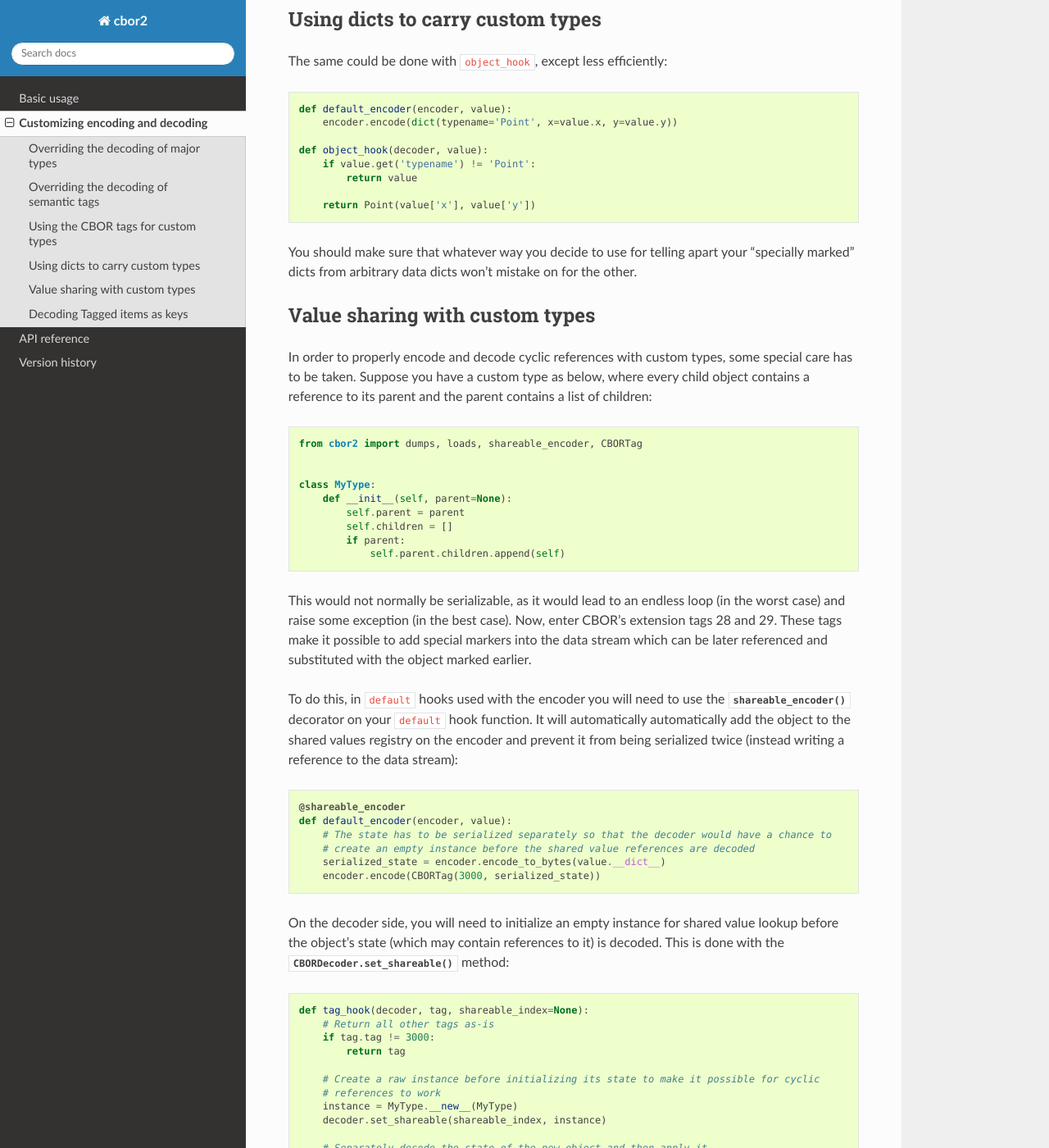
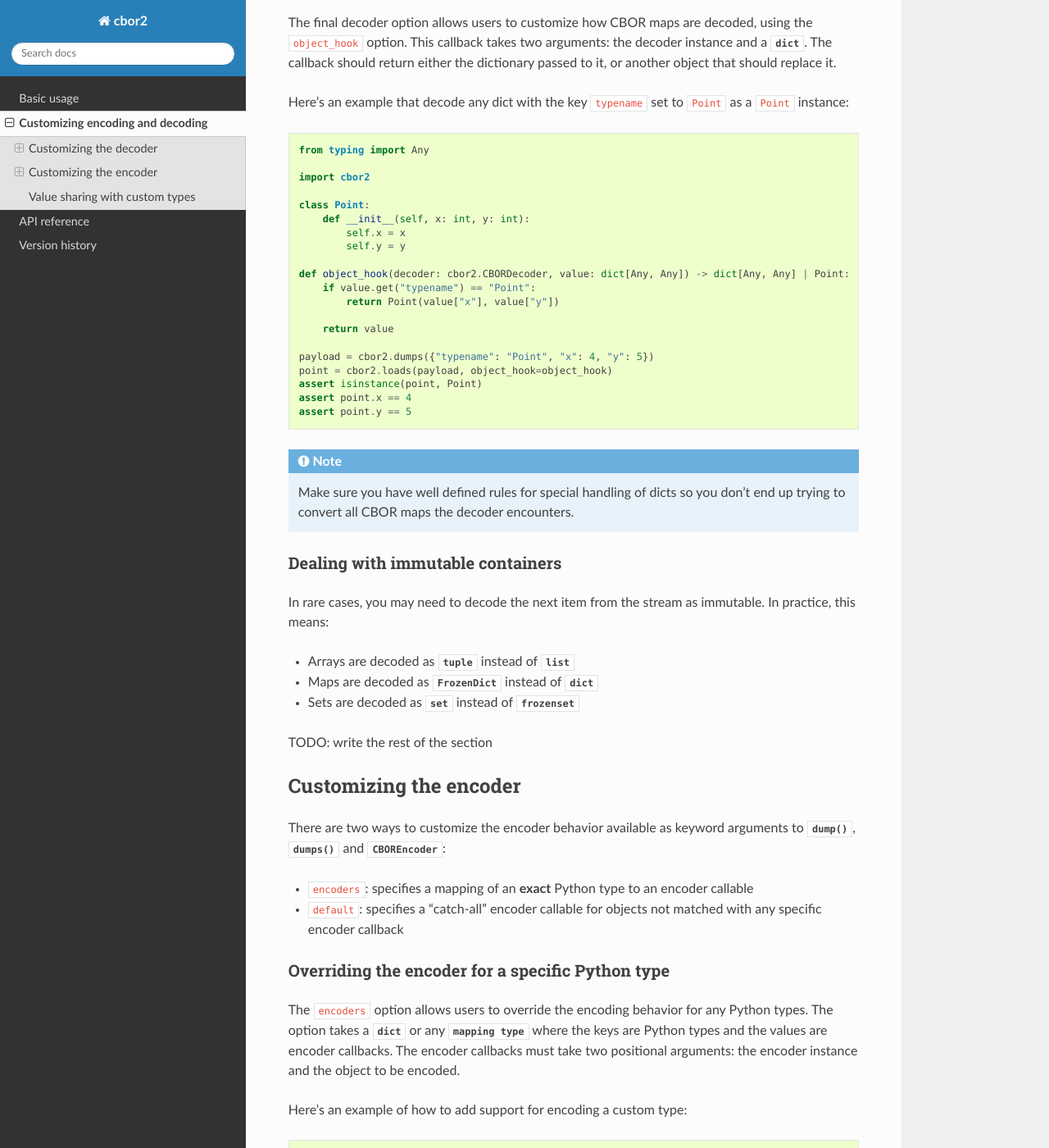
Before and after one commit to agronholm/cbor2, a Sphinx documentation site: the page built from docs/customizing.rst, in a window 1280 px wide and 1400 px high, scrolled down 2057 px. Shown: the whole window at 82% size. Built offline with Sphinx 7.4.7 and the Read the Docs theme 3.1.0, drawn with Linux system fonts in a browser that asks for light colours; the version number could not be read and is left out; cross-references to code outside the pages are shown as plain code; some of the changed text lies outside the part shown.

Commit message:
Added support for overriding encoders

```diff
--- a/docs/customizing.rst
+++ b/docs/customizing.rst
@@ -5,14 +5,11 @@ Customizing encoding and decoding
 
 Both the encoder and decoder can be customized to support a wider range of types.
 
-On the encoder side, this is accomplished by passing a callback as the ``default`` constructor
-argument. This callback will receive an object that the encoder could not serialize on its own.
-The callback should then return a value that the encoder can serialize on its own, although the
-return value is allowed to contain objects that also require the encoder to use the callback, as
-long as it won't result in an infinite loop.
+Customizing the decoder
+-----------------------
 
-On the decoder side, you have four venues, available as keyword arguments to :func:`load`,
-:func:`loads` and :class:`CBORDecoder`:
+There are four ways to customize the decoding behavior, available as keyword arguments to
+:func:`load`, :func:`loads` and :class:`CBORDecoder`:
 
 #. ``major_decoders``: lets you override how specific major CBOR types are decoded
 #. ``semantic_decoders``: lets you override how specific semantic tags are decoded
@@ -20,28 +17,27 @@ On the decoder side, you have four venues, available as keyword arguments to :fu
 #. ``object_hook``: lets you transform any newly-decoded dicts
 
 Overriding the decoding of major types
---------------------------------------
+++++++++++++++++++++++++++++++++++++++
 
 The following example overrides the decoding for major type 3 (text strings)::
 
     import cbor2
 
-    def string_decoder(decoder, subtype):
-        # Call the original implementation (optional if you want to do the
-        # low-level decoding yourself
+    def string_decoder(decoder: cbor2.CBORDecoder, subtype: int) -> str:
+        # Call the original implementation
+        # (optional if you want to do the low-level decoding yourself)
         my_string = decoder.decode_string(subtype)
         return my_string[::-1]
 
-    payload = b'mHello, world!'  # "Hello, world" encoded with CBOR
-    print(cbor2.loads(payload, major_decoders={3: string_decoder}))
-    # This prints: !dlrow ,olleH
+    payload = cbor2.dumps("Hello, world!")
+    assert cbor2.loads(payload, major_decoders={3: string_decoder}) == "!dlrow ,olleH"
 
 .. note:: Overriding major decoders is a niche feature, not needed by most users.
     Additionally, passing a major decoder lookup mapping has negative consequences
     for the decoder's performance due to the extra round-trips to the Python interpreter.
 
 Overriding the decoding of semantic tags
-----------------------------------------
+++++++++++++++++++++++++++++++++++++++++
 
 If you want to override how an already supported tag is decoded, this is a good way to do it.
 
@@ -51,149 +47,238 @@ Here's an example decoder implementation for semantic tag 1 (epoch datetime)::
 
     import cbor2
 
-    def decode_epoch_datetime(decoder):
+    def decode_epoch_datetime(decoder: cbor2.CBORDecoder) -> datetime:
         timestamp = decoder.decode()
         return datetime.fromtimestamp(timestamp, timezone.utc)
 
-    payload = b'\xc1\x1aQKg\xb0'  # 1(1363896240) in CBOR notation
-    print(cbor2.loads(payload, semantic_decoders={1: decode_epoch_datetime}))
-    # This prints: 2013-03-21 20:04:00+00:00
+    payload = cbor2.dumps(cbor2.CBORTag(1, 1363896240))
+    decoded = cbor2.loads(payload, semantic_decoders={1: decode_epoch_datetime})
+    assert decoded == datetime(2013, 3, 21, 20, 4, tzinfo=timezone.utc)
 
 .. note:: Overriding semantic decoders incurs a slight performance penalty for all semantic
     tags as it involves a round-trip to the Python interpreter for the decoder callback
     lookup.
 
-Using the CBOR tags for custom types
-------------------------------------
+Specifying a "catch-all" for unhandled semantic tags
+++++++++++++++++++++++++++++++++++++++++++++++++++++
 
-The most common way to use ``default`` is to call :meth:`CBOREncoder.encode`
-to add a custom tag in the data stream, with the payload as the value::
+By specifying a ``tag_hook``, the decoder will handle otherwise unhandled semantic tags by calling
+this callable with two arguments: the decoder instance and the tag object. Its return value is used
+in place of the :class:`CBORTag` object that would have otherwise been returned.
+
+Here's an example that assumes semantic tag 4000 to contain an array of attributes ``x`` and ``y``
+for a custom ``Point`` class::
+
+    import cbor2
 
     class Point:
-        def __init__(self, x, y):
+        def __init__(self, x: int, y: int):
             self.x = x
             self.y = y
 
-    def default_encoder(encoder, value):
+    def tag_hook(decoder: cbor2.CBORDecoder, tag: cbor2.CBORTag) -> Point | cbor2.CBORTag:
+        if tag.tag == 4000:
+            # we expect tag.value to be an array of [x, y] attributes
+            return Point(*tag.value)
+
+        return tag
+
+    payload = cbor2.dumps(cbor2.CBORTag(4000, [4, 5]))
+    point = cbor2.loads(payload, tag_hook=tag_hook)
+    assert isinstance(point, Point)
+    assert point.x == 4
+    assert point.y == 5
+
+Customizing map decoding
+++++++++++++++++++++++++
+
+The final decoder option allows users to customize how CBOR maps are decoded, using the
+``object_hook`` option. This callback takes two arguments: the decoder instance and a
+:class:`dict`. The callback should return either the dictionary passed to it, or another object
+that should replace it.
+
+Here's an example that decode any dict with the key ``typename`` set to ``Point`` as a ``Point``
+instance::
+
+    from typing import Any
+
+    import cbor2
+
+    class Point:
+        def __init__(self, x: int, y: int):
+            self.x = x
+            self.y = y
+
+    def object_hook(decoder: cbor2.CBORDecoder, value: dict[Any, Any]) -> dict[Any, Any] | Point:
+        if value.get("typename") == "Point":
+            return Point(value["x"], value["y"])
+
+        return value
+
+    payload = cbor2.dumps({"typename": "Point", "x": 4, "y": 5})
+    point = cbor2.loads(payload, object_hook=object_hook)
+    assert isinstance(point, Point)
+    assert point.x == 4
+    assert point.y == 5
+
+.. note:: Make sure you have well defined rules for special handling of dicts so you don't end up
+    trying to convert all CBOR maps the decoder encounters.
+
+Dealing with immutable containers
++++++++++++++++++++++++++++++++++
+
+In rare cases, you may need to decode the next item from the stream as immutable.
+In practice, this means:
+
+* Arrays are decoded as :class:`tuple` instead of :class:`list`
+* Maps are decoded as :class:`~cbor2.FrozenDict` instead of :class:`dict`
+* Sets are decoded as :class:`set` instead of :class:`frozenset`
+
+TODO: write the rest of the section
+
+Customizing the encoder
+-----------------------
+
+There are two ways to customize the encoder behavior available as keyword arguments to
+:func:`dump`, :func:`dumps` and :class:`CBOREncoder`:
+
+* ``encoders``: specifies a mapping of an **exact** Python type to an encoder callable
+* ``default``: specifies a "catch-all" encoder callable for objects not matched with any specific
+  encoder callback
+
+Overriding the encoder for a specific Python type
++++++++++++++++++++++++++++++++++++++++++++++++++
+
+The ``encoders`` option allows users to override the encoding behavior for any Python types.
+The option takes a :class:`dict` or any :class:`mapping type <collections.abc.Mapping>` where the
+keys are Python types and the values are encoder callbacks. The encoder callbacks must take two
+positional arguments: the encoder instance and the object to be encoded.
+
+Here's an example of how to add support for encoding a custom type::
+
+    import cbor2
+
+    class Point:
+        def __init__(self, x: int, y: int):
+            self.x = x
+            self.y = y
+
+    def encode_point(encoder: cbor2.CBOREncoder, value: Point) -> None:
         # Tag number 4000 was chosen arbitrarily
-        encoder.encode(CBORTag(4000, [value.x, value.y]))
+        encoder.encode_semantic(4000, [value.x, value.y])
 
-The corresponding ``tag_hook`` would be::
+    # prints b'\xd9\x0f\xa0\x82\x04\x05'
+    print(cbor2.dumps(Point(4, 5), encoders={Point: encode_point}))
 
-    def tag_hook(decoder, tag):
-        if tag.tag != 4000:
-            return tag
+This encodes the two fields, x and y, as an array under the (arbitrarily chosen) semantic tag 4000.
 
-        # tag.value is now the [x, y] list we serialized before
-        return Point(*tag.value)
+.. important:: The encoder matches type **exactly**, so it will not match against subclasses of
+    types in the encoder registry!
 
-Using dicts to carry custom types
----------------------------------
+Specifying a "catch-all" callback for unhandled semantic tags
++++++++++++++++++++++++++++++++++++++++++++++++++++++++++++++
 
-The same could be done with ``object_hook``, except less efficiently::
+The ``default`` option is used by the encoder as the last resort for any objects it could not
+encode otherwise. Just like with the ``encoders`` option, the callback takes two arguments: the
+encoder instance and the object to be encoded.
 
-    def default_encoder(encoder, value):
-        encoder.encode(dict(typename='Point', x=value.x, y=value.y))
+Here's an example that tries to encode arbitrary objects as a combination of the fully qualified
+class name and a dictionary of attribute values::
 
-    def object_hook(decoder, value):
-        if value.get('typename') != 'Point':
-            return value
+    import cbor2
 
-        return Point(value['x'], value['y'])
+    class Point:
+        def __init__(self, x: int, y: int):
+            self.x = x
+            self.y = y
 
-You should make sure that whatever way you decide to use for telling apart your "specially marked"
-dicts from arbitrary data dicts won't mistake on for the other.
+    def default_encoder(encoder: cbor2.CBOREncoder, obj: object) -> None:
+        cls = obj.__class__
+        name = f"{cls.__module__}.{cls.__qualname__}"
+        attributes = {key: getattr(obj, key) for key in dir(obj)}
+        encoder.encode_semantic(50000, [name, attributes])
+
+    # prints b'\xd9\xc3P\x82n__main__.Point\xa2ax\x04ay\x05'
+    print(cbor2.dumps(Point(4, 5), default=default_encoder))
 
 Value sharing with custom types
 -------------------------------
 
 In order to properly encode and decode cyclic references with custom types, some special care has
-to be taken. Suppose you have a custom type as below, where every child object contains a reference
-to its parent and the parent contains a list of children::
+to be taken. Suppose you have a custom type as below, where any child object could contain a
+reference to its parent or any ancestor, you would encounter an error when naively trying to
+serialize such a cyclic object graph::
 
-    from cbor2 import dumps, loads, shareable_encoder, CBORTag
+    from __future__ import annotations
 
+    import cbor2
 
     class MyType:
-        def __init__(self, parent=None):
+        def __init__(self, parent: MyType | None = None):
             self.parent = parent
             self.children = []
             if parent:
                 self.parent.children.append(self)
 
-This would not normally be serializable, as it would lead to an endless loop (in the worst case)
-and raise some exception (in the best case). Now, enter CBOR's extension tags 28 and 29. These tags
-make it possible to add special markers into the data stream which can be later referenced and
-substituted with the object marked earlier.
-
-To do this, in ``default`` hooks used with the encoder you will need to use the
-:meth:`shareable_encoder` decorator on your ``default`` hook function. It will
-automatically automatically add the object to the shared values registry on the encoder and prevent
-it from being serialized twice (instead writing a reference to the data stream)::
-
-    @shareable_encoder
-    def default_encoder(encoder, value):
+    def encode_mytype(encoder: cbor2.CBOREncoder, value: MyType):
         # The state has to be serialized separately so that the decoder would have a chance to
         # create an empty instance before the shared value references are decoded
-        serialized_state = encoder.encode_to_bytes(value.__dict__)
-        encoder.encode(CBORTag(3000, serialized_state))
+        encoder.encode_semantic(3000, value.__dict__)
 
-On the decoder side, you will need to initialize an empty instance for shared value lookup before
-the object's state (which may contain references to it) is decoded.
-This is done with the :meth:`CBORDecoder.set_shareable` method::
-
-    def tag_hook(decoder, tag, shareable_index=None):
-        # Return all other tags as-is
-        if tag.tag != 3000:
-            return tag
-
-        # Create a raw instance before initializing its state to make it possible for cyclic
-        # references to work
-        instance = MyType.__new__(MyType)
-        decoder.set_shareable(shareable_index, instance)
-
-        # Separately decode the state of the new object and then apply it
-        state = decoder.decode_from_bytes(tag.value)
+    def decode_mytype(decoder: cbor2.CBORDecoder) -> MyType:
+        instance = MyType.__new__()
+        state = decoder.decode()
         instance.__dict__.update(state)
         return instance
-
-You could then verify that the cyclic references have been restored after deserialization::
 
     parent = MyType()
     child1 = MyType(parent)
     child2 = MyType(parent)
-    serialized = dumps(parent, default=default_encoder, value_sharing=True)
+    # ERROR: cbor2.CBOREncodeValueError: cyclic data structure detected
+    serialized = cbor2.dumps(parent, encoders={MyType: encode_mytype})
 
-    new_parent = loads(serialized, tag_hook=tag_hook)
+To fix this, a few adjustments need to be made:
+
+#. Value sharing needs to be turned on in the encoder with ``value_sharing=True``
+#. The encoder callback must be decorated with :deco:`shareable_encoder`
+#. The decoder callback must call :meth:`CBORDecoder.set_shareable` with ``instance``
+   (the "empty" instance before its state has been decoded) as the argument
+
+Here is the revised example::
+
+    from __future__ import annotations
+
+    import cbor2
+
+    class MyType:
+        def __init__(self, parent: MyType | None = None):
+            self.parent = parent
+            self.children = []
+            if parent:
+                self.parent.children.append(self)
+
+    @cbor2.shareable_encoder
+    def encode_mytype(encoder: cbor2.CBOREncoder, value: MyType):
+        # The state has to be serialized separately so that the decoder would have a chance to
+        # create an empty instance before the shared value references are decoded
+        encoder.encode_semantic(3000, value.__dict__)
+
+    def decode_mytype(decoder: cbor2.CBORDecoder) -> MyType:
+        # Connects the new MyType instance with the first available shareable index
+        # so that later references to that index can get the same object
+        instance = decoder.set_shareable(MyType.__new__(MyType))
+
+        # The decoded state can now contain references to the empty instance
+        state = decoder.decode()
+        instance.__dict__.update(state)
+        return instance
+
+    parent = MyType()
+    child1 = MyType(parent)
+    child2 = MyType(parent)
+    # Important: value sharing must be enabled
+    serialized = cbor2.dumps(parent, encoders={MyType: encode_mytype}, value_sharing=True)
+
+    new_parent = cbor2.loads(serialized, semantic_decoders={3000: decode_mytype})
     assert new_parent.children[0].parent is new_parent
     assert new_parent.children[1].parent is new_parent
-
-Decoding Tagged items as keys
------------------------------
-
-Since the CBOR specification allows any type to be used as a key in the mapping type, the decoder
-provides a flag that indicates it is expecting an immutable (and by implication hashable) type. If
-your custom class cannot be used this way you can raise an exception if this flag is set::
-
-    def tag_hook(decoder, tag):
-        if tag.tag != 3000:
-            return tag
-
-        if decoder.immutable:
-            raise CBORDecodeException('MyType cannot be used as a key or set member')
-
-        return MyType(*tag.value)
-
-An example where the data could be used as a dict key::
-
-    from collections import namedtuple
-
-    Pair = namedtuple('Pair', 'first second')
-
-    def tag_hook(decoder, tag):
-        if tag.tag != 4000:
-            return tag
-
-        return Pair(*tag.value)
-
-The ``object_hook`` can check for the immutable flag in the same way.
```
Also changed, not shown: 8 other files.
